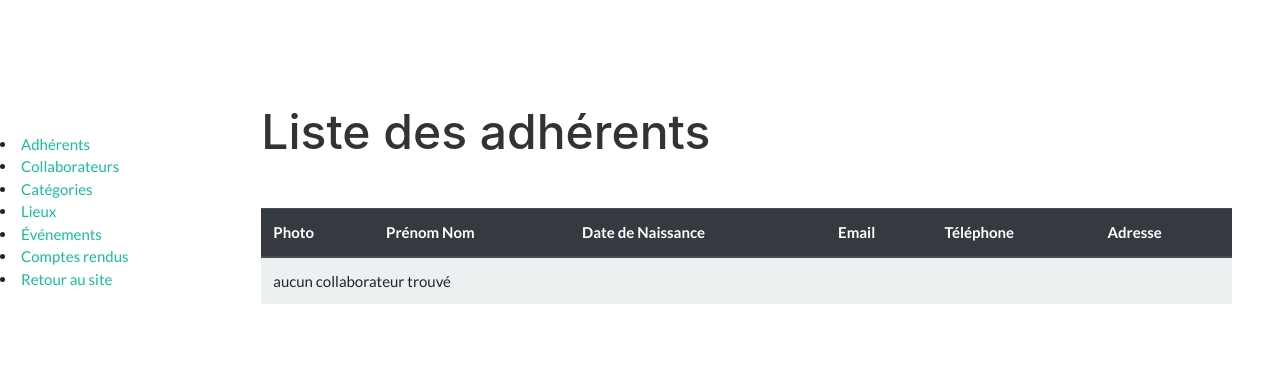
After one commit to bcarme/app-asso-member, a Symfony app: template templates/admin/filterMembers/index.html.twig in a window 1280 px wide. The commit adds this page. Shown: the top 367 px of the page. Run offline with Twig, Linux system fonts and the light colour scheme; the template is opened without the code that fills it, so the values that code supplies are empty; some libraries are stand-ins or nearby versions.

Commit message:
index of all members in admin and navs made sticky

```diff
--- a/assets/scss/partials/_nav.scss
+++ b/assets/scss/partials/_nav.scss
@@ -1,6 +1,7 @@
 //side menu
 .sidenavUser {
   background-color: $first-color;
+  display: block;
 }
 
 .sidemenuUser {
--- a/assets/scss/partials/_navadmin.scss
+++ b/assets/scss/partials/_navadmin.scss
@@ -1,6 +1,7 @@
 //side menu
 .sidenav{
   background-color: darkgray;
+  display:block;
 }
 
 .sidemenu{
--- a/package.json
+++ b/package.json
@@ -22,6 +22,7 @@
         "@fullcalendar/core": "^5.1.0",
         "@fullcalendar/daygrid": "^5.1.0",
         "@fullcalendar/interaction": "^5.1.0",
-        "@fullcalendar/timegrid": "^5.1.0"
+        "@fullcalendar/timegrid": "^5.1.0",
+        "copy-webpack-plugin": "^6.1.0"
     }
 }
--- a/src/Repository/MemberRepository.php
+++ b/src/Repository/MemberRepository.php
@@ -45,6 +45,7 @@ class MemberRepository extends ServiceEntityRepository
         $qb = $this->createQueryBuilder('w')
         ->andWhere('w.job != :null')
         ->setParameter('null', serialize(null))
+        ->add('orderBy', ['w.lastname ASC, w.firstname ASC'])
         ->getQuery();
         return $qb->execute();
 
@@ -54,6 +55,7 @@ class MemberRepository extends ServiceEntityRepository
     {
         $qb = $this->createQueryBuilder('m')
         ->where('m.job is NULL')
+        ->add('orderBy', ['m.lastname ASC, m.firstname ASC'])
         ->getQuery();
         return $qb->execute();
 
--- a/templates/_nav.html.twig
+++ b/templates/_nav.html.twig
@@ -1,4 +1,4 @@
-<div class="sidemenuUser">
+<div class="sidemenuUser sticky-top">
     {% if app.user %}
         <div class="d-flex justify-content-center">
             <p class="badge badge-status text-white">Statut pas à jour</p>
--- a/templates/_navadmin.html.twig
+++ b/templates/_navadmin.html.twig
@@ -1,4 +1,4 @@
-<div class="sidemenu">
+<div class="sidemenu sticky-top">
     {% if is_granted('ROLE_SUPER_ADMIN') %}
         <ul>
             <li>
@@ -6,7 +6,7 @@
             </li>
     {% endif %}
             <li>
-                <a href="#">Adhérents</a>
+                <a href="{{ path('admin_members' ) }}">Adhérents</a>
             </li>
             <li>
                 <a href="{{ path('worker_index' ) }}">Collaborateurs</a>
--- /dev/null
+++ b/templates/admin/filterMembers/index.html.twig
@@ -0,0 +1,36 @@
+{% extends 'layoutAdmin.html.twig' %}
+
+{% block title %}Liste des adhérents{% endblock %}
+
+{% block body %}
+ <div class="container-fluid p-5">
+    <h1>Liste des adhérents</h1>
+      <table class="table table-striped mt-5">
+        <thead class="thead-dark">
+            <tr>
+                <th>Photo</th>
+                <th>Prénom Nom</th>
+                <th>Date de Naissance</th>
+                <th>Email</th>
+                <th>Téléphone</th>
+                <th>Adresse</th>
+            </tr>
+        </thead>
+        <tbody>
+        {% for member in members %}
+            <tr>
+                <td><img class="img-crud-index" src="{{ vich_uploader_asset(member, 'imageFile')}}" alt={{member.firstname}} {{member.lastname}} ></td>
+                <td>{{ member.firstname }} {{ member.lastname }}</td>
+                 <td>{{ member.dateOfBirth|date('d/m/Y') }}</td>
+                <td>{{ member.email }}</td>
+                <td>{{ member.phone }}</td>
+                <td>{{ member.address }}, {{ member.cityCode }} {{ member.town }}</td>
+            </tr>
+        {% else %}
+            <tr>
+                <td colspan="12">aucun collaborateur trouvé</td>
+            </tr>
+        {% endfor %}
+        </tbody>
+    </table>
+{% endblock %}
--- a/templates/layout.html.twig
+++ b/templates/layout.html.twig
@@ -3,10 +3,10 @@
 {% block layout %}
 <div class="container-fluid p-0">
    <div class="row no-gutters">
-        <header class="col-lg-2 sidenavUser justify-content-center p-0">
+        <header class="col-lg-2 order-1 navbar sidenavUser p-0">
             {% block header %}{% include '_nav.html.twig' %}{% endblock %}
         </header>
-        <main class="col-lg-10 heightMain">
+        <main class="col-lg-10 order-2 heightMain">
             {% include '_flash_message.html.twig' %}
             {% block body %}{% endblock %}
         </main>
--- a/templates/layoutAdmin.html.twig
+++ b/templates/layoutAdmin.html.twig
@@ -4,10 +4,10 @@
 
 <div class="container-fluid p-0">
    <div class="row no-gutters">
-        <header class="col-lg-2 navbar sidenav justify-content-center p-0">
+        <header class="col-lg-2 order-1 navbar sidenav p-0">
             {% block header %}{% include '_navadmin.html.twig' %}{% endblock %}
         </header>
-        <main class="col-10 heightMain">
+        <main class="col-10 order-2 heightMain">
             {% include '_flash_message.html.twig' %}
             {% block body %}{% endblock %}
         </main>
--- a/webpack.config.js
+++ b/webpack.config.js
@@ -1,4 +1,5 @@
 var Encore = require('@symfony/webpack-encore');
+const CopyWebpackPlugin = require('copy-webpack-plugin');
 
 // Manually configure the runtime environment if not already configured yet by the "encore" command.
 // It's useful when you use tools that rely on webpack.config.js file.
```
Also changed, not shown: src/Controller/admin/FilterMembersController.php (added, +28 -0 lines), 1 other file.
